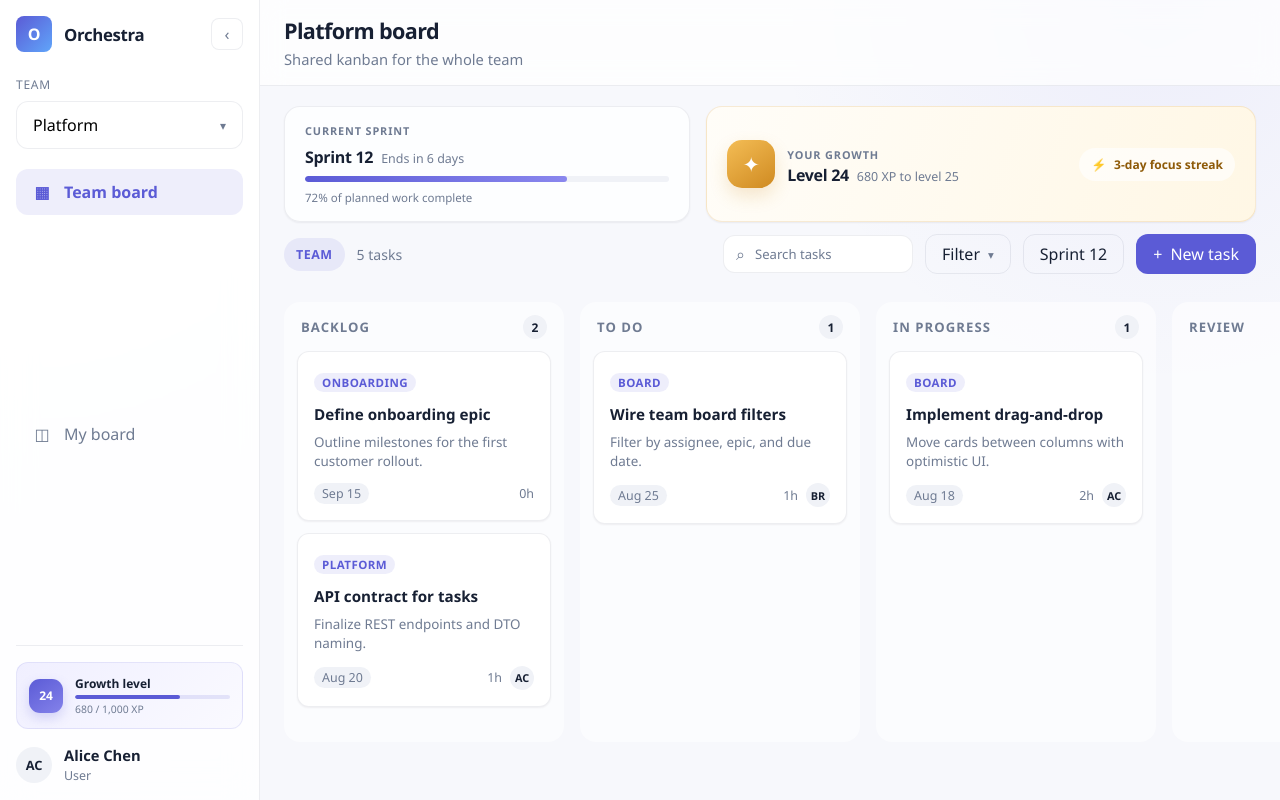
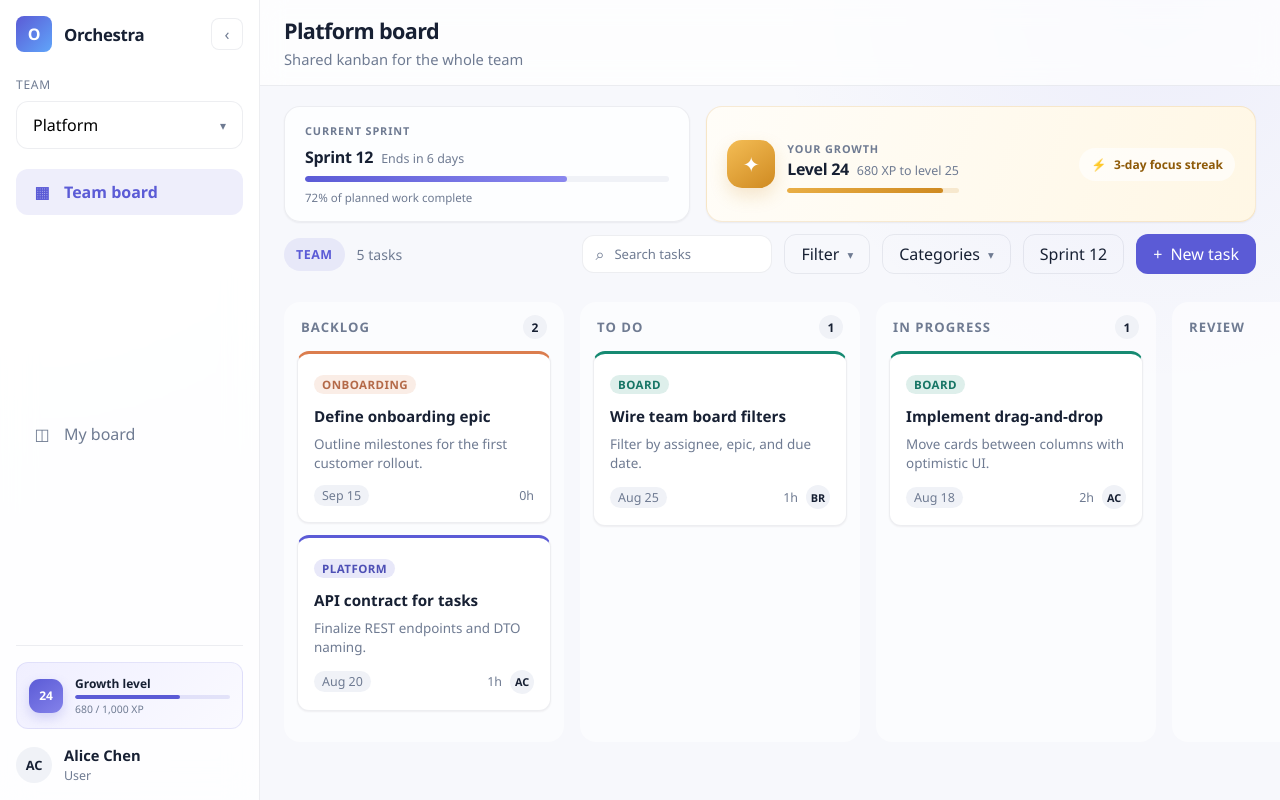
Before and after one commit to Jkerdley/orchestra, a React (Vite) app in the folder frontend/: page /board/1#/board/team in a window 1280 px wide. Built offline with nearby package versions, Linux system fonts and the light colour scheme.

Commit message:
Add category colors and task XP
Co-authored-by: Eugen Erdle <jk.erdley@gmail.com>

```diff
--- a/frontend/src/features/board/components/BoardToolbar/BoardToolbar.tsx
+++ b/frontend/src/features/board/components/BoardToolbar/BoardToolbar.tsx
@@ -9,6 +9,9 @@ interface BoardToolbarProps {
   onQueryChange: (value: string) => void;
   onOnlyMineChange: (value: boolean) => void;
   onCreateTask: () => void;
+  categories: string[];
+  categoryColors: Record<string, string>;
+  onCategoryColorChange: (category: string, color: string) => void;
 }
 
 export function BoardToolbar({
@@ -19,8 +22,12 @@ export function BoardToolbar({
   onQueryChange,
   onOnlyMineChange,
   onCreateTask,
+  categories,
+  categoryColors,
+  onCategoryColorChange,
 }: BoardToolbarProps) {
   const [filtersOpen, setFiltersOpen] = useState(false);
+  const [categoryColorsOpen, setCategoryColorsOpen] = useState(false);
 
   return (
     <div className="board-toolbar">
@@ -63,6 +70,32 @@ export function BoardToolbar({
             </div>
           )}
         </div>
+        <div className="board-toolbar__filter">
+          <button
+            type="button"
+            className="board-toolbar__button board-toolbar__button--ghost"
+            aria-expanded={categoryColorsOpen}
+            onClick={() => setCategoryColorsOpen((open) => !open)}
+          >
+            Categories <span className="board-toolbar__chevron">▾</span>
+          </button>
+          {categoryColorsOpen && (
+            <div className="board-toolbar__category-menu">
+              <span className="board-toolbar__menu-label">Category colors</span>
+              {categories.map((category) => (
+                <label key={category} className="board-toolbar__category-option">
+                  <input
+                    type="color"
+                    value={categoryColors[category]}
+                    onChange={(event) => onCategoryColorChange(category, event.target.value)}
+                    aria-label={`${category} color`}
+                  />
+                  <span>{category}</span>
+                </label>
+              ))}
+            </div>
+          )}
+        </div>
         <button type="button" className="board-toolbar__button board-toolbar__button--ghost">
           Sprint 12
         </button>
--- a/frontend/src/features/board/components/KanbanBoard/KanbanBoard.tsx
+++ b/frontend/src/features/board/components/KanbanBoard/KanbanBoard.tsx
@@ -20,9 +20,17 @@ interface KanbanBoardProps {
   tasks: TaskAPI[];
   users: UserAPI[];
   onTasksChange: (tasks: TaskAPI[]) => void;
+  categoryColors: Record<string, string>;
+  onTaskCompleted: (task: TaskAPI) => void;
 }
 
-export function KanbanBoard({ tasks, users, onTasksChange }: KanbanBoardProps) {
+export function KanbanBoard({
+  tasks,
+  users,
+  onTasksChange,
+  categoryColors,
+  onTaskCompleted,
+}: KanbanBoardProps) {
   const [activeTaskId, setActiveTaskId] = useState<number | null>(null);
   const sensors = useSensors(
     useSensor(PointerSensor, { activationConstraint: { distance: 6 } }),
@@ -71,6 +79,7 @@ export function KanbanBoard({ tasks, users, onTasksChange }: KanbanBoardProps) {
     const overTask = tasks.find((task) => task.id === Number(overId));
 
     const targetStatus = overColumn ?? overTask?.status ?? activeTaskItem.status;
+    const taskCompleted = activeTaskItem.status !== 'done' && targetStatus === 'done';
     const columnTasks = tasks
       .filter((task) => task.status === targetStatus && task.id !== activeId)
       .sort((a, b) => a.sortOrder - b.sortOrder);
@@ -114,10 +123,12 @@ export function KanbanBoard({ tasks, users, onTasksChange }: KanbanBoardProps) {
             : task,
         ),
       );
+      if (taskCompleted) onTaskCompleted(activeTaskItem);
       return;
     }
 
     onTasksChange(reordered);
+    if (taskCompleted) onTaskCompleted(activeTaskItem);
   };
 
   return (
@@ -135,6 +146,7 @@ export function KanbanBoard({ tasks, users, onTasksChange }: KanbanBoardProps) {
             title={column.label}
             tasks={tasksByColumn[column.id]}
             usersById={usersById}
+            categoryColors={categoryColors}
           />
         ))}
       </div>
@@ -142,6 +154,7 @@ export function KanbanBoard({ tasks, users, onTasksChange }: KanbanBoardProps) {
         {activeTask ? (
           <TaskCard
             task={activeTask}
+            categoryColor={activeTask.epic ? categoryColors[activeTask.epic] : undefined}
             assignee={
               activeTask.assigneeId
                 ? usersById.get(activeTask.assigneeId)
--- a/frontend/src/features/board/components/KanbanColumn/KanbanColumn.tsx
+++ b/frontend/src/features/board/components/KanbanColumn/KanbanColumn.tsx
@@ -9,9 +9,16 @@ interface KanbanColumnProps {
   title: string;
   tasks: TaskAPI[];
   usersById: Map<number, UserAPI>;
+  categoryColors: Record<string, string>;
 }
 
-export function KanbanColumn({ id, title, tasks, usersById }: KanbanColumnProps) {
+export function KanbanColumn({
+  id,
+  title,
+  tasks,
+  usersById,
+  categoryColors,
+}: KanbanColumnProps) {
   const { setNodeRef, isOver } = useDroppable({ id });
 
   return (
@@ -29,6 +36,7 @@ export function KanbanColumn({ id, title, tasks, usersById }: KanbanColumnProps)
               key={task.id}
               task={task}
               assignee={task.assigneeId ? usersById.get(task.assigneeId) : undefined}
+              categoryColor={task.epic ? categoryColors[task.epic] : undefined}
             />
           ))}
         </div>
--- a/frontend/src/features/board/components/TaskCard/TaskCard.scss
+++ b/frontend/src/features/board/components/TaskCard/TaskCard.scss
@@ -4,6 +4,7 @@
 .task-card {
   @include card-surface;
   padding: $space-4;
+  border-top: 3px solid var(--task-category-color);
   cursor: grab;
   transition:
     box-shadow $transition-base,
@@ -34,8 +35,8 @@
   &__epic {
     padding: 2px $space-2;
     border-radius: $radius-pill;
-    background: $color-accent-soft;
-    color: $color-accent;
+    background: color-mix(in srgb, var(--task-category-color) 14%, white);
+    color: color-mix(in srgb, var(--task-category-color) 80%, $color-text);
     font-size: 0.72rem;
     font-weight: 600;
     text-transform: uppercase;
--- a/frontend/src/features/board/components/TaskCard/TaskCard.tsx
+++ b/frontend/src/features/board/components/TaskCard/TaskCard.tsx
@@ -1,14 +1,16 @@
 import { useSortable } from '@dnd-kit/sortable';
 import { CSS } from '@dnd-kit/utilities';
+import type { CSSProperties } from 'react';
 import type { TaskAPI, UserAPI } from '../../../../shared/types/orchestra.types';
 import './TaskCard.scss';
 
 interface TaskCardProps {
   task: TaskAPI;
   assignee?: UserAPI;
+  categoryColor?: string;
 }
 
-export function TaskCard({ task, assignee }: TaskCardProps) {
+export function TaskCard({ task, assignee, categoryColor }: TaskCardProps) {
   const {
     attributes,
     listeners,
@@ -21,7 +23,8 @@ export function TaskCard({ task, assignee }: TaskCardProps) {
   const style = {
     transform: CSS.Transform.toString(transform),
     transition,
-  };
+    '--task-category-color': categoryColor ?? '#94a3b8',
+  } as CSSProperties;
 
   const dueLabel = task.dueDate
     ? new Date(task.dueDate).toLocaleDateString(undefined, {
--- a/frontend/src/features/board/pages/BoardPage/BoardPage.scss
+++ b/frontend/src/features/board/pages/BoardPage/BoardPage.scss
@@ -83,6 +83,23 @@
     background: linear-gradient(110deg, #fffdf8, $color-gold-soft);
   }
 
+  &__growth-progress {
+    width: min(240px, 100%);
+    height: 5px;
+    margin-top: $space-2;
+    overflow: hidden;
+    border-radius: $radius-pill;
+    background: rgba(207, 138, 33, 0.16);
+
+    span {
+      display: block;
+      height: 100%;
+      border-radius: inherit;
+      background: linear-gradient(90deg, #e9ae45, $color-gold);
+      transition: width $transition-slow;
+    }
+  }
+
   &__growth-medal {
     display: grid;
     place-items: center;
--- a/frontend/src/features/board/pages/BoardPage/BoardPage.tsx
+++ b/frontend/src/features/board/pages/BoardPage/BoardPage.tsx
@@ -7,11 +7,34 @@ import { BoardToolbar } from '../../components/BoardToolbar/BoardToolbar';
 import { KanbanBoard } from '../../components/KanbanBoard/KanbanBoard';
 import './BoardPage.scss';
 
+const MAX_LEVEL = 200;
+const DEFAULT_CATEGORY_COLORS: Record<string, string> = {
+  Onboarding: '#db7d4e',
+  Platform: '#5b5bd6',
+  Board: '#168a72',
+  UX: '#bd5da7',
+  Release: '#d49a24',
+};
+
+function getXpRequiredForLevel(level: number) {
+  return 800 + level * 50 + level * level * 9;
+}
+
+function getTaskXp(task: TaskAPI) {
+  return 120 + Math.min(180, Math.round(task.loggedMinutes / 15) * 15);
+}
+
 export function BoardPage() {
   const { boardType = 'team' } = useParams<{ boardType: BoardTypeAPI }>();
   const [tasks, setTasks] = useState<TaskAPI[]>(orchestraMock.tasks);
   const [query, setQuery] = useState('');
   const [onlyMine, setOnlyMine] = useState(false);
+  const [categoryColors, setCategoryColors] = useState(DEFAULT_CATEGORY_COLORS);
+  const [playerProgress, setPlayerProgress] = useState({
+    level: 24,
+    xp: getXpRequiredForLevel(24) - 680,
+  });
+  const [lastXpReward, setLastXpReward] = useState<number | null>(null);
 
   const filteredTasks = useMemo(() => {
     const teamId = orchestraMock.currentUser.teamId;
@@ -48,6 +71,15 @@ export function BoardPage() {
     });
   }, [filteredTasks, onlyMine, query]);
 
+  const categories = useMemo(
+    () =>
+      Array.from(new Set(tasks.flatMap((task) => (task.epic ? [task.epic] : [])))).sort(),
+    [tasks],
+  );
+
+  const xpRequired = getXpRequiredForLevel(playerProgress.level);
+  const xpProgress = Math.min(100, (playerProgress.xp / xpRequired) * 100);
+
   const handleCreateTask = () => {
     const nextId = Math.max(...tasks.map((task) => task.id), 0) + 1;
     const currentColumnTasks = tasks.filter(
@@ -74,6 +106,22 @@ export function BoardPage() {
     ]);
   };
 
+  const handleTaskCompleted = (task: TaskAPI) => {
+    const earnedXp = getTaskXp(task);
+    setLastXpReward(earnedXp);
+    setPlayerProgress((current) => {
+      let level = current.level;
+      let xp = current.xp + earnedXp;
+
+      while (level < MAX_LEVEL && xp >= getXpRequiredForLevel(level)) {
+        xp -= getXpRequiredForLevel(level);
+        level += 1;
+      }
+
+      return { level, xp };
+    });
+  };
+
   return (
     <div className="board-page">
       <Header title={title} subtitle={subtitle} />
@@ -94,13 +142,23 @@ export function BoardPage() {
           <div>
             <span className="board-page__eyebrow">Your growth</span>
             <div className="board-page__growth-title">
-              <strong>Level 24</strong>
-              <span>680 XP to level 25</span>
+              <strong>Level {playerProgress.level}</strong>
+              <span>
+                {playerProgress.level === MAX_LEVEL
+                  ? 'Maximum level reached'
+                  : `${xpRequired - playerProgress.xp} XP to level ${playerProgress.level + 1}`}
+              </span>
+            </div>
+            <div
+              className="board-page__growth-progress"
+              aria-label={`${playerProgress.xp} of ${xpRequired} XP`}
+            >
+              <span style={{ width: `${xpProgress}%` }} />
             </div>
           </div>
           <div className="board-page__achievement">
             <span aria-hidden="true">⚡</span>
-            <span>3-day focus streak</span>
+            <span>{lastXpReward ? `+${lastXpReward} XP earned` : '3-day focus streak'}</span>
           </div>
         </div>
       </section>
@@ -112,10 +170,17 @@ export function BoardPage() {
         onQueryChange={setQuery}
         onOnlyMineChange={setOnlyMine}
         onCreateTask={handleCreateTask}
+        categories={categories}
+        categoryColors={categoryColors}
+        onCategoryColorChange={(category, color) =>
+          setCategoryColors((current) => ({ ...current, [category]: color }))
+        }
       />
       <KanbanBoard
         tasks={visibleTasks}
         users={orchestraMock.users}
+        categoryColors={categoryColors}
+        onTaskCompleted={handleTaskCompleted}
         onTasksChange={(nextTasks) => {
           setTasks((current) =>
             current.map(
```
Also changed, not shown: frontend/src/features/board/components/BoardToolbar/BoardToolbar.scss (+44 -0 lines).
